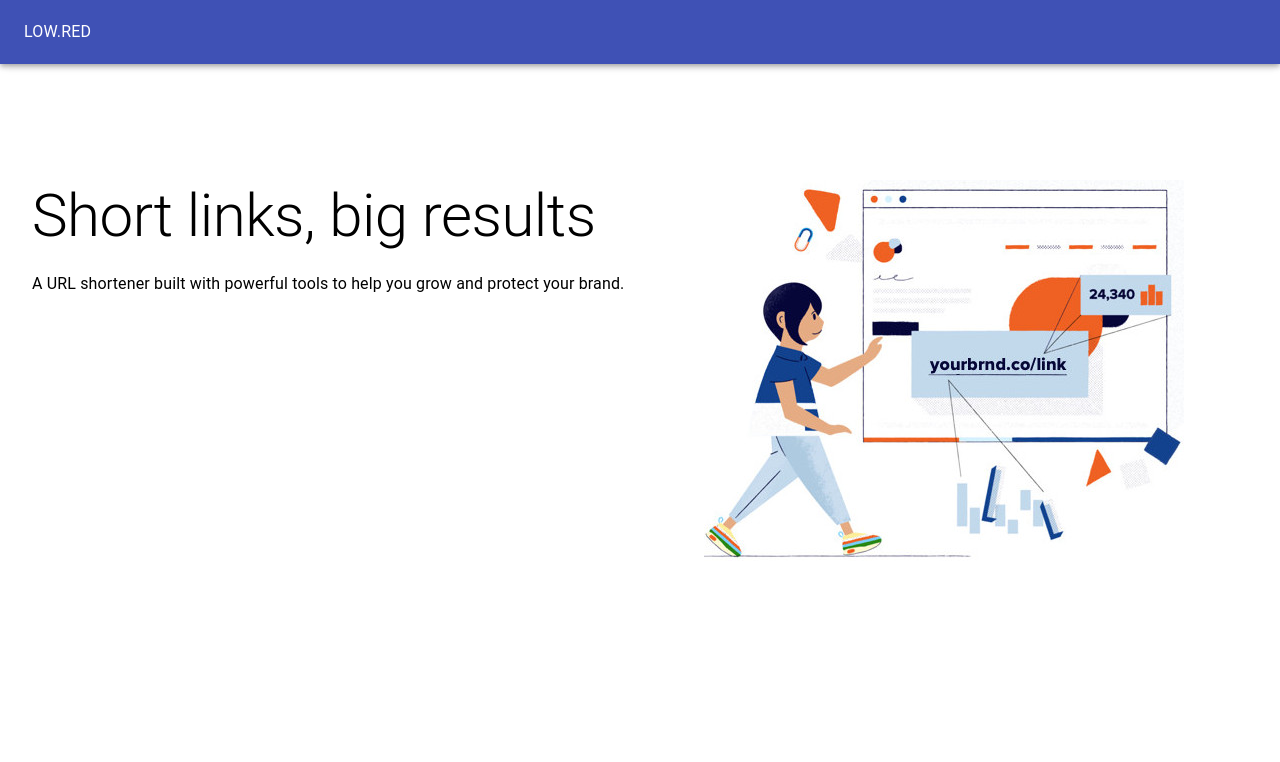
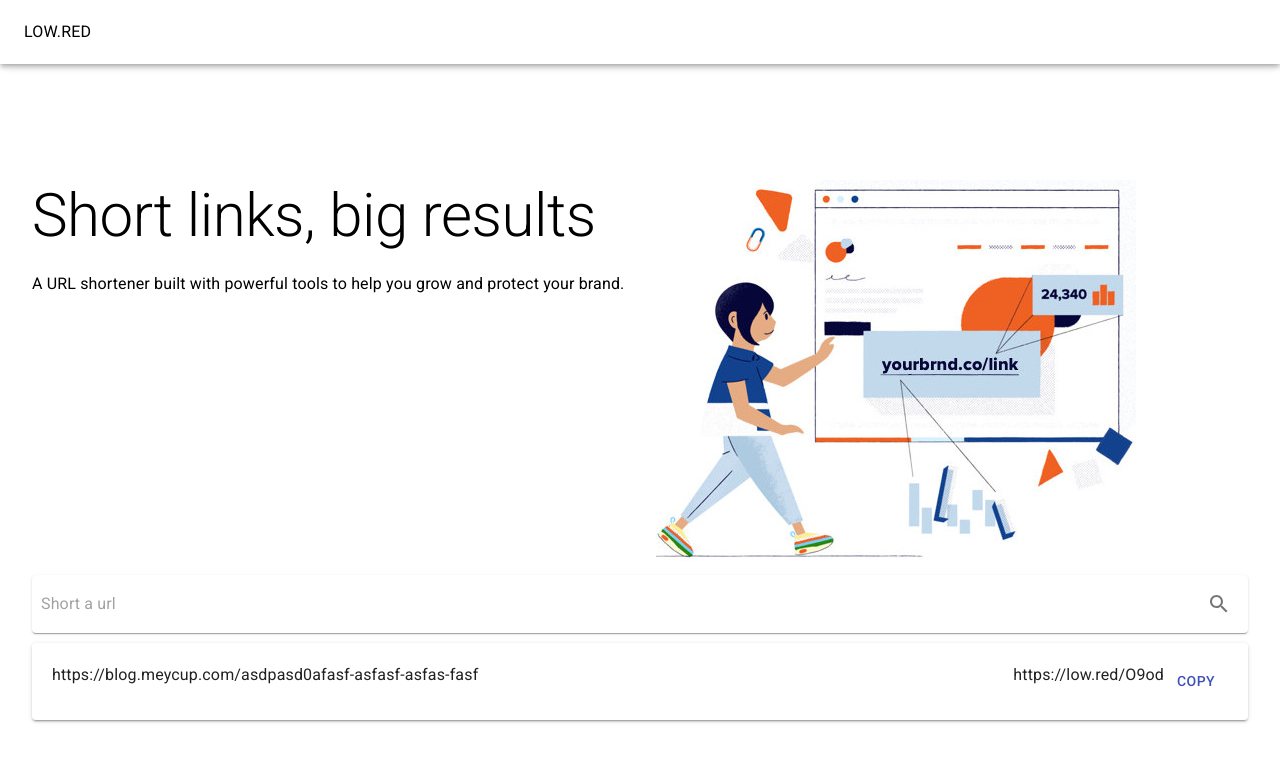
Before and after one commit to williamspacefire/low.red, a Next.js app: page / in a window 1280 px wide. Shown: the top 762 px of the page. Built offline with nearby package versions, Linux system fonts and the light colour scheme.

Commit message:
Some work

```diff
--- /dev/null
+++ b/components/header.js
@@ -0,0 +1,22 @@
+import React from 'react';
+import Head from 'next/head';
+import { AppBar, Toolbar, Typography } from '@material-ui/core';
+
+export default class Header extends React.Component {
+    render(){
+        return (
+            <>
+                <Head>
+                    <title>{this.props.title}</title>
+                    <link rel="stylesheet" href="https://fonts.googleapis.com/css?family=Roboto:300,400,500,700&display=swap" />
+                </Head>
+                <AppBar position="fixed" style={{backgroundColor:"white", color:"black"}}>
+                    <Toolbar>
+                        <Typography>LOW.RED</Typography>
+                    </Toolbar>
+                </AppBar>
+                <Toolbar/>
+            </>
+        )
+    }
+}
--- a/pages/index.js
+++ b/pages/index.js
@@ -1,20 +1,19 @@
-import { AppBar, Container, Grid, Paper, Toolbar, Typography } from "@material-ui/core";
+import { Button, Container, Grid, IconButton, InputBase, Paper, Typography } from "@material-ui/core";
+import { Search } from "@material-ui/icons";
 import Image from 'next/image';
+import Header from '../components/header.js';
+
+
 
 export default function index() {
     return (
         <>
-            <AppBar position="fixed">
-                <Toolbar>
-                    <Typography>LOW.RED</Typography>
-                </Toolbar>
-            </AppBar>
-            <Toolbar/>
+            <Header title="LOW.RED - Simple Url Shortener"/>
             <Container>
             <br/><br/><br/><br/><br/><br/>
                 <Grid container spacing={2}>
                     <Grid item xs={12}>
-                        <Grid container justify="left" spacing={10}>
+                        <Grid container justify="left" spacing={4}>
                             <Grid key="1" item>
                                 <Typography variant="h2">
                                     Short links, big results
@@ -24,11 +23,27 @@ export default function index() {
                                 </Typography>
                             </Grid>
                             <Grid key="2" item>
-                                <Image src="/home.jpg" width={480} height={381}/>
+                                <Image priority={true} src="/home.jpg" width={480} height={381}/>
                             </Grid>
                         </Grid>
                     </Grid>
                 </Grid>
+                <Paper component="form" style={{padding:"5px",marginTop:"10px",display:"flex"}}>
+                    <InputBase
+                        name="short"
+                        style={{padding:"4px",flex:1,}}
+                        placeholder="Short a url"/>
+                        <IconButton>
+                            <Search/>
+                        </IconButton>
+                </Paper>
+                <Paper style={{padding:"20px", display:"flex",marginTop:10}} elevation={2}>
+                    <Typography style={{flex:1}} variant="body1">https://blog.meycup.com/asdpasd0afasf-asfasf-asfas-fasf</Typography>
+                    <Typography variant="body1">https://low.red/O9od</Typography>
+                    <Button color="primary">
+                        Copy
+                    </Button>
+                </Paper>
             </Container>
         </>
     )
```
